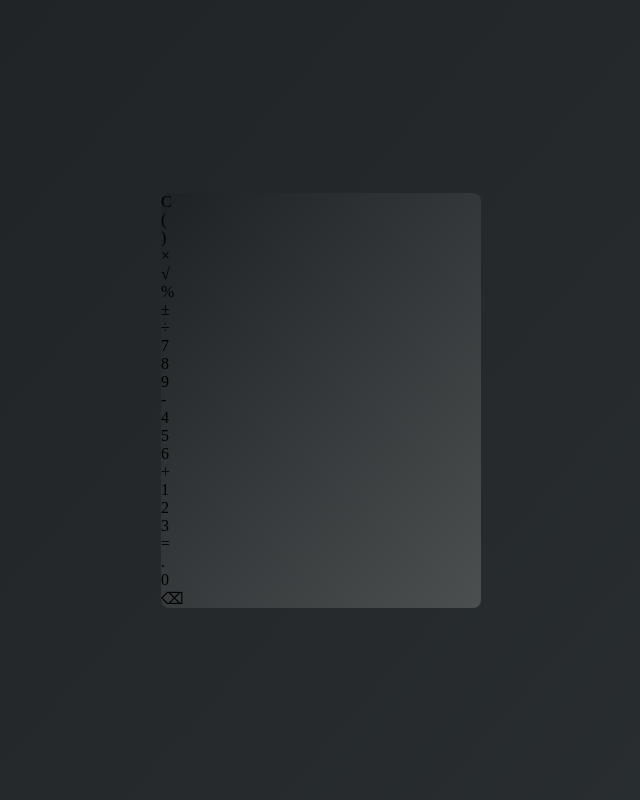
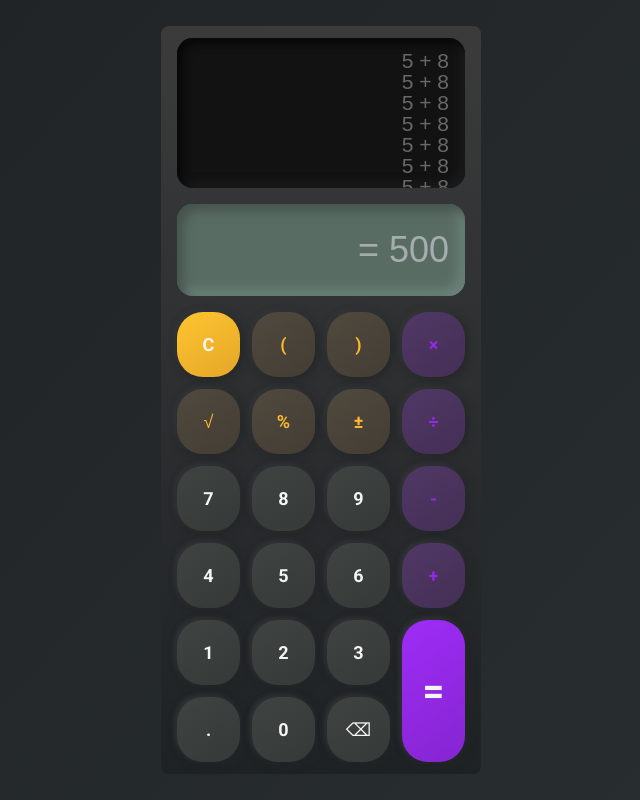
Before and after one commit to as00r-dev/calculator, a plain HTML site: page index.html in a window 1280 px wide. Shown: the whole page, without its empty margins (319-959 px from the left). Drawn offline with Linux system fonts and the light colour scheme; a web font is replaced by a local one.

Commit message:
Finish UI Style

```diff
--- a/index.html
+++ b/index.html
@@ -10,35 +10,47 @@
 	</head>
 	<body>
 		<div class="calculator">
-			<div class="history"></div>
-			<div class="answer"></div>
+			<div class="history">
+				<p>5 + 8</p>
+				<p>5 + 8</p>
+				<p>5 + 8</p>
+				<p>5 + 8</p>
+				<p>5 + 8</p>
+				<p>5 + 8</p>
+				<p>5 + 8</p>
+				<p>5 + 8</p>
+				<p>5 + 8</p>
+				<p>5 + 8</p>
+				<p>50000 + 80000</p>
+			</div>
+			<div class="answer">
+				<p>= 500</p>
+			</div>
 			<div class="keypad">
-				<div class="switch">
-					<div class="button">C</div>
-					<div class="button">(</div>
-					<div class="button">)</div>
-					<div class="button">×</div>
-					<div class="button">√</div>
-					<div class="button">%</div>
-					<div class="button">±</div>
-					<div class="button">÷</div>
+				<div class="button bright">C</div>
+				<div class="button yellow">(</div>
+				<div class="button yellow">)</div>
+				<div class="button purple">×</div>
+				<div class="button yellow">√</div>
+				<div class="button yellow">%</div>
+				<div class="button yellow">±</div>
+				<div class="button purple">÷</div>
 				<div class="button">7</div>
 				<div class="button">8</div>
 				<div class="button">9</div>
-					<div class="button">-</div>
+				<div class="button purple">-</div>
 				<div class="button">4</div>
 				<div class="button">5</div>
 				<div class="button">6</div>
-					<div class="button">+</div>
+				<div class="button purple">+</div>
 				<div class="button">1</div>
 				<div class="button">2</div>
 				<div class="button">3</div>
-					<div class="button">=</div>
+				<div class="button equals">=</div>
 				<div class="button">.</div>
 				<div class="button">0</div>
 				<div class="button">⌫</div>
 			</div>
 		</div>
-		</div>
 	</body>
 </html>
--- a/style.css
+++ b/style.css
@@ -1,3 +1,6 @@
+@import url("https://fonts.googleapis.com/css2?family=Roboto:wght@700&family=VT323&display=swap");
+@import url("https://fonts.cdnfonts.com/css/digital-7-mono");
+
 *,
 *::after,
 *::before {
@@ -7,10 +10,11 @@
 }
 
 body {
+	font-family: "Roboto", sans-serif;
 	display: flex;
 	align-items: center;
 	justify-content: center;
-	background: rgb(74, 74, 74);
+	background: #121212;
 	background: linear-gradient(311deg, #2a2f32 0%, #1e2225 100%);
 	width: 100%;
 	height: 100vh;
@@ -18,8 +22,111 @@ body {
 
 .calculator {
 	background: rgb(0, 0, 0);
-	background: linear-gradient(311deg, #4c4f50 0%, #1e2225 100%);
+	background: linear-gradient(180deg, #3b3b3b 0%, #1e2225 100%);
 	width: 320px;
 	height: auto;
 	border-radius: 8px;
+	display: flex;
+	flex-direction: column;
+	gap: 16px;
+	padding: 12px 16px;
 }
+
+.history,
+.answer {
+	text-align: right;
+	font-family: "Digital-7", sans-serif;
+	line-height: 1;
+	border-radius: 16px;
+}
+
+.history {
+	height: 150px;
+	overflow-y: scroll;
+	color: #686868;
+	font-size: 21px;
+	font-weight: 500;
+	padding: 12px 16px;
+	background: #121212;
+	box-shadow: inset 5px 5px 10px #070707, inset -5px -5px 10px #1d1d1d;
+}
+
+.history::-webkit-scrollbar {
+	display: none;
+}
+
+.history {
+	-ms-overflow-style: none; /* IE and Edge */
+	scrollbar-width: none; /* Firefox */
+}
+
+.answer {
+	color: #a5aead;
+	font-size: 36px;
+	padding: 28px 16px;
+	background: #596c64;
+	box-shadow: inset 6px 6px 12px #44524c, inset -6px -6px 12px #6e867c;
+}
+
+.keypad {
+	display: grid;
+	grid-template-columns: repeat(4, 1fr);
+	grid-auto-flow: row;
+	gap: 12px;
+}
+
+.button {
+	height: 65px;
+	display: flex;
+	align-items: center;
+	justify-content: center;
+	border-radius: 26px;
+	background: linear-gradient(145deg, #3f4342, #353938);
+	box-shadow: 2px 2px 10px #232526, -2px -2px 5px #37393c;
+	color: whitesmoke;
+	cursor: pointer;
+	font-size: 18px;
+}
+
+.button:hover {
+	background: linear-gradient(145deg, #353938, #3f4342);
+}
+
+.yellow {
+	background: linear-gradient(145deg, #50493e, #443d34);
+	color: #fdb82d;
+}
+
+.yellow:hover {
+	background: linear-gradient(145deg, #443d34, #50493e);
+}
+
+.bright {
+	background: linear-gradient(145deg, #ffc530, #e4a629);
+}
+
+.bright:hover {
+	background: linear-gradient(145deg, #e4a629, #ffc530);
+}
+
+.purple {
+	background: linear-gradient(145deg, #503865, #442f55);
+	color: #9429e7;
+}
+
+.purple:hover {
+	background: linear-gradient(145deg, #442f55, #503865);
+}
+
+.equals {
+	background: linear-gradient(145deg, #9e2cf7, #8525d0);
+	grid-column: 4 / 5;
+	grid-row: 5 / 7;
+	height: unset;
+	font-size: 38px;
+	font-weight: 500;
+}
+
+.equals:hover {
+	background: linear-gradient(145deg, #8525d0, #9e2cf7);
+}
```
Lines whose indentation alone changed are shown as unchanged.
